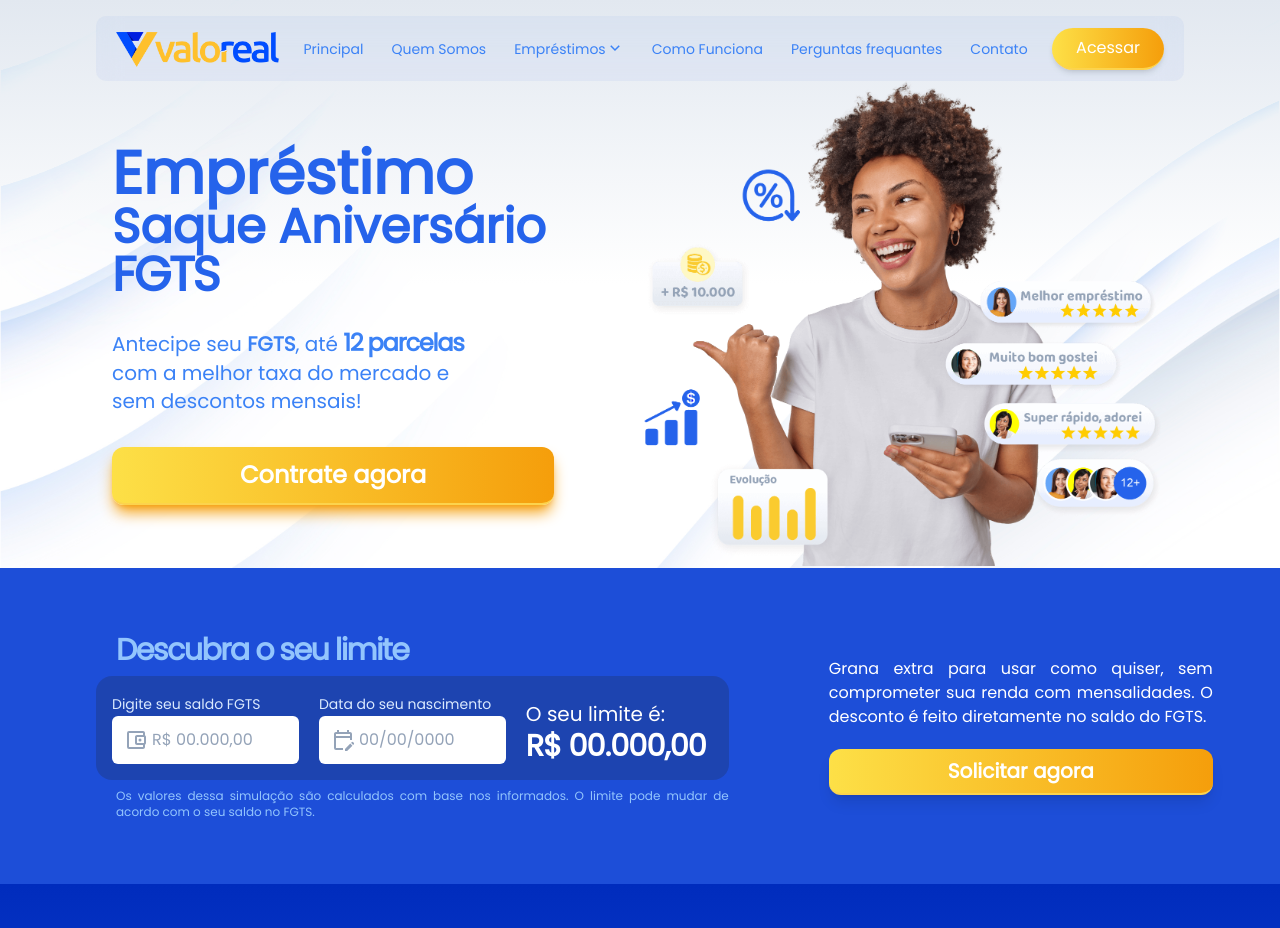
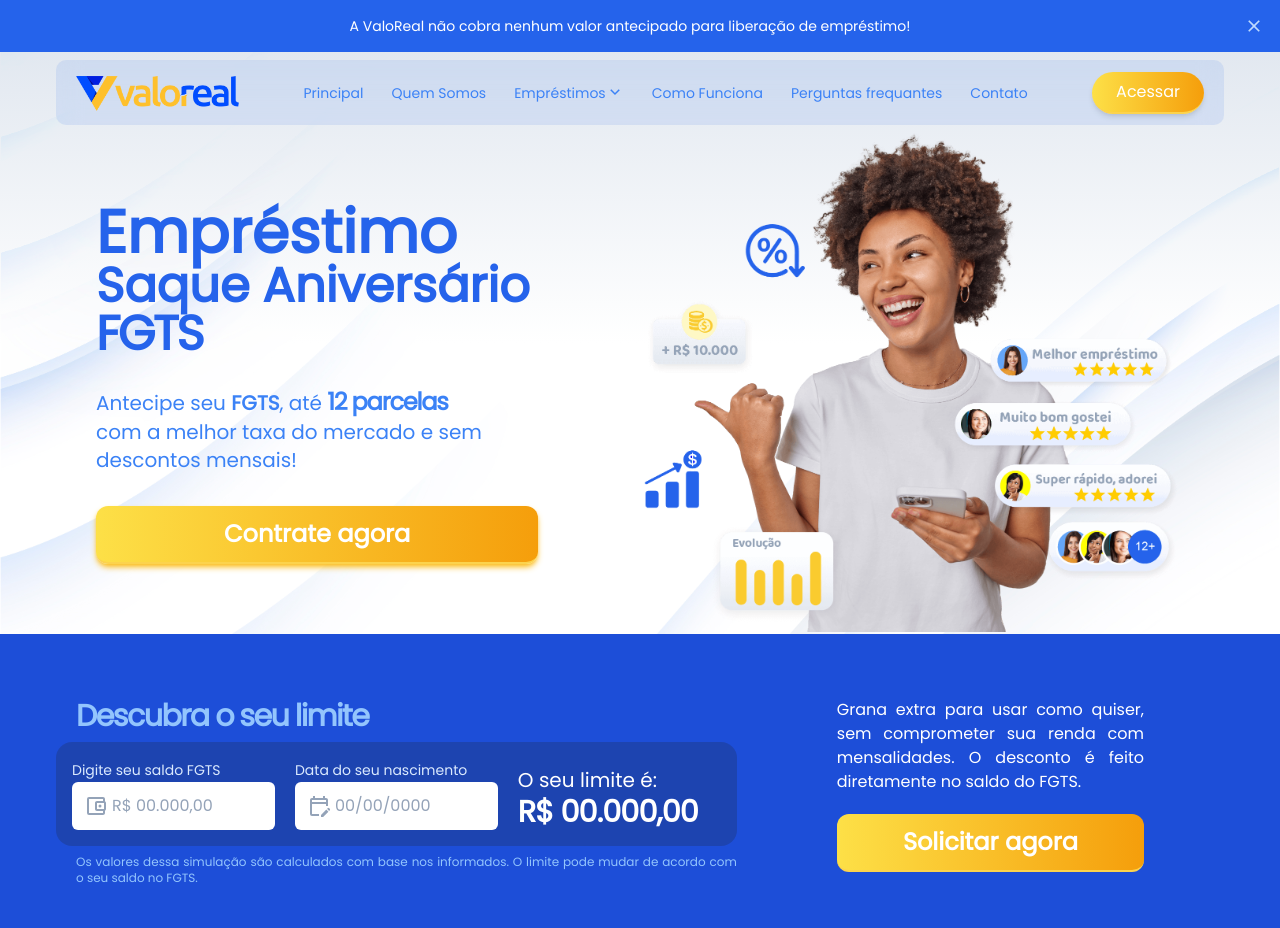
Before and after one commit to mdamascena/newsite, a Next.js app: page /saque-aniversario in a window 1280 px wide. Shown: the top 928 px of the page. Built offline with nearby package versions, Linux system fonts and the light colour scheme; a web font is replaced by a local one.

Commit message:
Adequação do alert

```diff
--- a/components/FGTS/MainFGTS.jsx
+++ b/components/FGTS/MainFGTS.jsx
@@ -1,26 +1,29 @@
 import Image from 'next/image'
-import CalcFGTS from '../FGTS/SimuladorFGTS'
 import ImgMain from '../../public/img/pers_home.png'
-
-import styled from "styled-components"
+import styled from 'styled-components'
 import tw from 'tailwind-styled-components'
 import { useState, useEffect } from "react"
+import Modal from '../GERAL/Modal'
 
 const BtnCalc = tw.button`
     bg-gradient-to-r
     from-yellow-300
     to-amber-500
     text-2xl
-    lg:py-3
     lg:px-32
     py-3
     px-20
+    lg:flex-none
+    flex-1
     poppins
     font-semibold
     rounded-xl
     text-white
     mt-8
-    shadow-lg
+    shadow-md
+    shadow-amber-400
+    border-b-2
+    border-amber-300
     focus:outline-none
     hover:shadow-md
     hover:bg-gradient-to-r
@@ -45,7 +48,7 @@ export default function MainFGTS (){
     return(
         <main className="bgMainFGTS">
 
-            <div className="px-4 lg:px-28 lg:pt-20 pt-28 grid grid-cols-1 lg:grid-cols-2">
+            <div className="px-4 lg:px-24 lg:pt-20 pt-28 grid grid-cols-1 lg:grid-cols-2">
 
                 <div className='poppins lg:my-auto mb-10'>
                     <EmpTitle>Empréstimo</EmpTitle>
@@ -58,16 +61,15 @@ export default function MainFGTS (){
                     </p>
 
                     <div className='flex justify-center lg:justify-start'>
-                        <BtnCalc className='shadow-amber-500 border-b-2 border-amber-300'>Contrate agora</BtnCalc>
+                        <BtnCalc>Contrate agora</BtnCalc>
                     </div>
 
                 </div>
 
                 <div className='-mb-1'>
-                    <Image src={ImgMain}/>
+                    <Image src={ImgMain} />
                 </div>
             </div>
         </main>
-
     )
 }
--- a/components/FGTS/RegrasGeraisFGTS.jsx
+++ b/components/FGTS/RegrasGeraisFGTS.jsx
@@ -1,6 +1,5 @@
 import Image from "next/image"
 import ImgFGTS from '../../public/img/modelo_cel.png'
-
 import {FaCheck} from 'react-icons/fa'
 import tw from 'tailwind-styled-components'
 
@@ -20,7 +19,10 @@ const BtnCalc = tw.button`
     rounded-xl
     text-white
     my-5
-    shadow-lg
+    shadow-md
+    shadow-amber-400
+    border-b-2
+    border-amber-300
     focus:outline-none
     hover:shadow-md
     hover:bg-gradient-to-r
@@ -36,7 +38,7 @@ export default function SectionDescFGTS() {
     return (
         <section className="bg-slate-50">
 
-            <div className="grid grid-cols-1 lg:grid-cols-2 mx-4 lg:mx-36 px-6">
+            <div className="grid grid-cols-1 lg:grid-cols-2 mx-5 lg:mx-36 lg:px-6">
 
                 <div className="col-span-1 poppins lg:order-2 lg:ml-10 lg:my-auto">
 
@@ -69,7 +71,7 @@ export default function SectionDescFGTS() {
                     </ul>
 
                     <div className='flex justify-center lg:justify-start'>
-                        <BtnCalc className='shadow-amber-500 border-b-2 border-amber-300'>Contrate agora</BtnCalc>
+                        <BtnCalc>Contrate agora</BtnCalc>
                     </div>
 
                 </div>
--- a/components/FGTS/TaxaFGTS.jsx
+++ b/components/FGTS/TaxaFGTS.jsx
@@ -2,7 +2,7 @@ import GuruFinanceiro from '../../components/ANIMACOES/AnimeFinancial.jsx'
 
 export default function SectionTaxa() {
     return (
-        <section className='bg-gradient-to-t from-slate-50 to-slate-100 lg:px-20 p-4'>
+        <section className='bg-gradient-to-t from-slate-50 to-slate-100 lg:px-14 p-4'>
 
             <div className='grid grid-cols-1 lg:grid-cols-3 rounded-3xl lg:p-5 lg:mx-32 p-6'>
 
@@ -11,12 +11,10 @@ export default function SectionTaxa() {
                 </div>
 
                 <div className='col-span-2 my-auto poppins text-slate-400 lg:text-xl text-md order-1 lg:order-2'>
-
                     <p className='text-4xl mb-5 font-bold'>Não deixe o seu FGTS parado!</p>
 
                     O Saque-Aniversário FGTS antecipado é fácil, rápido e você não tem dor de cabeça com imprevistos.
                     É uma das melhores opções de crédito sem comprometer sua renda com pagamento de parcelas!
-
                 </div>
 
             </div>
--- a/components/FGTS/VantagensFGTS.jsx
+++ b/components/FGTS/VantagensFGTS.jsx
@@ -57,7 +57,7 @@ const CardBack = tw.div`
 export default function SectionVantagens(){
     return(
         <section className='poppins bg-gradient-to-b from-[#002CBD] via-blue-700 to-blue-600 saturate-100'>
-            <div className='mx-4 lg:mx-24'>
+            <div className='mx-4 lg:mx-20'>
 
                 <div className='text-justify lg:pt-8 pt-8 lg:mb-8'>
                     <h1 className="text-blue-300 mx-4 lg:text-4xl text-2xl font-bold tracking-tight lg:mb-6 mb-2 p-3 text-center">
--- a/components/FGTS/SimuladorFGTS.jsx
+++ b/components/FORM/SimuladorFGTS.jsx
@@ -1,6 +1,5 @@
 import styled from "styled-components"
 import tw from 'tailwind-styled-components'
-
 import { useState, useEffect } from "react"
 import { MdOutlineEditCalendar } from 'react-icons/md'
 import { MdOutlineAccountBalanceWallet } from 'react-icons/md'
@@ -10,13 +9,16 @@ const BtnSolic = tw.button`
     from-yellow-300
     to-amber-500
     text-xl
+    lg:text-2xl
+    py-3
+    flex-1
     poppins
     font-semibold
     rounded-xl
     text-white
-    shadow-lg
+    border-b-2
+    border-amber-300
     focus:outline-none
-    hover:shadow-md
     hover:bg-gradient-to-r
     hover:to-amber-500
     hover:from-yellow-400
@@ -43,7 +45,7 @@ export default function SimuladorFGTS() {
     return (
         <section className="bg-blue-700 saturate-100 poppins">
 
-            <div className="grid grid-cols-1 lg:grid-cols-5 mx-4 lg:mx-24 py-8 lg:py-16">
+            <div className="grid grid-cols-1 lg:grid-cols-5 mx-4 lg:mx-14 py-8 lg:py-16">
 
                 <div className="col-span-3">
                     <h1 className="text-blue-300 text-center lg:text-left text-3xl mb-2 tracking-tighter font-bold ml-5">
@@ -82,17 +84,18 @@ export default function SimuladorFGTS() {
                     </p>
                 </div>
 
-                <div className="lg:col-span-2 col-span-1 lg:px-20 grid content-center">
+                <div className="lg:col-span-2 col-span-1 lg:px-20">
 
-                    <div className="text-justify mb-4 lg:mb-0 justify-items-center grid">
+                    <div className="text-justify mb-4 lg:mb-0">
+
                         <p className="text-white hidden lg:block">
                             Grana extra para usar como quiser, sem comprometer sua renda com mensalidades. O desconto é feito diretamente no saldo do FGTS.
                         </p>
-                        <div className="col-span-1 mt-5">
-                            <BtnSolic className="w-80 lg:w-96 py-3 lg:py-2 border-b-2 border-amber-300">
-                                Solicitar agora
-                            </BtnSolic>
+
+                        <div className="col-span-1 mt-5 flex">
+                            <BtnSolic>Solicitar agora</BtnSolic>
                         </div>
+
                     </div>
 
                 </div>
--- /dev/null
+++ b/components/GERAL/Alert.jsx
@@ -0,0 +1,39 @@
+import { useState, useEffect } from "react"
+import {MdOutlineClose} from 'react-icons/md'
+
+
+
+export default function AlertTaxa (){
+
+    const [closeClick, setCloseClick] = useState(false)
+    const [closeScroll, setCloseScroll] = useState(false)
+
+    const btnClose = () =>{
+        setCloseClick(true)
+    }
+
+    useEffect(
+        () => {
+            window.addEventListener('scroll', () => {
+                if (window.scrollY > 0 && closeClick == false) {
+                    setCloseScroll(true);
+                } else {
+                    setCloseScroll(false);
+                }
+            });
+        }, []
+    )
+
+    return(
+        <div className='bg-blue-600 p-3 lg:p-4 z-50' hidden={closeClick || closeScroll}>
+            <div className="flex">
+                <div className="poppins text-white lg:text-md text-sm text-center flex-1">
+                    A ValoReal não cobra nenhum valor antecipado para liberação de empréstimo!
+                </div>
+                <div className="flex-wrap text-blue-200 text-xl cursor-pointer">
+                    <MdOutlineClose onClick={btnClose}/>
+                </div>
+            </div>
+        </div>
+    )
+}
--- a/components/GERAL/Header_branco.jsx
+++ b/components/GERAL/Header_branco.jsx
@@ -4,6 +4,7 @@ import LogoA from '../../public/img/LOGO_AZUL.png'
 import tw from 'tailwind-styled-components'
 import { useEffect, useState } from 'react'
 import { RiArrowDownSLine } from 'react-icons/ri'
+import {MdOutlineClose} from 'react-icons/md'
 
 const Li = tw.li`
     hover:scale-[1.2]
@@ -56,9 +57,10 @@ const LiSm = tw.li`
 
 export default function Header() {
 
-    const [bgNavbar, setBgNavbar] = useState(['bg-opacity-5', 'text-blue-500', 'bg-blue-500', LogoA, 'hover:text-yellow-500']);
+    const [bgNavbar, setBgNavbar] = useState(['bg-opacity-10', 'text-blue-500', 'bg-blue-500', LogoA, 'hover:text-yellow-500']);
     const [mudaLinha, setMudaLinha] = useState(['w-6', '', 'w-4', 'scale-0', true]);
     const [dropMenu, setDropMenu] = useState(['h-0', true, 'hidden']);
+    const [closeAlert, setCloseAlert] = useState('flex')
 
     const abrirDrop = () => {
         if (dropMenu[1]) {
@@ -66,6 +68,10 @@ export default function Header() {
         } else {
             setDropMenu(['h-0', true, 'hidden']);
         }
+    }
+
+    const btnClose = () =>{
+        setCloseAlert('hidden')
     }
 
     const btnClick = () => {
@@ -89,7 +95,7 @@ export default function Header() {
                 if (window.scrollY > 0) {
                     setBgNavbar(['shadow-lg', 'text-white', 'bg-white', LogoB, 'hover:text-yellow-300']);
                 } else {
-                    setBgNavbar(['bg-opacity-5', 'text-blue-500', 'bg-blue-500', LogoA, 'hover:text-yellow-500']);
+                    setBgNavbar(['bg-opacity-10', 'text-blue-500', 'bg-blue-500', LogoA, 'hover:text-yellow-500']);
                 }
             });
         }, []
@@ -98,7 +104,7 @@ export default function Header() {
     return (
         <header className=''>
 
-            <div id='menuBar' className={`${bgNavbar[0]} z-50 backdrop-blur-md fixed py-2 px-[20px] rounded-[10px] left-0 right-0 flex flex-row items-center lg:mx-24 mx-4 top-4 bg-blue-600 duration-500`}>
+            <div id='menuBar' className={`${bgNavbar[0]} flex flex-row mt-2 z-50 backdrop-blur-md fixed py-2 px-[20px] rounded-[10px] left-0 right-0 items-center lg:mx-14 mx-4 bg-blue-600 duration-500`}>
 
                 <div className='pr-8 pt-2 lg:pr-0 hover:scale-110 hover:-rotate-6 duration-300 ease-in'>
                     <Image id='logoBranco' src={bgNavbar[3]} width={163.33} height={35} placeholder='blur' />
--- /dev/null
+++ b/components/GERAL/Modal.jsx
@@ -0,0 +1,12 @@
+
+export default function Modal (){
+    return(
+        <div className="bg-blue-900 fixed opacity-80 z-50 inset-0 overflow-auto">
+
+            <div class="relative w-11/12 max-w-lg mx-auto mt-8 mb-4 bg-white flex items-center h-screen">
+                ssssss
+            </div>
+
+        </div>
+    )
+}
--- a/pages/index.jsx
+++ b/pages/index.jsx
@@ -3,7 +3,6 @@ import styles from '../styles/Home.module.css'
 import Header from '../components/GERAL/Header'
 import MainHome from '../components/PRINCIPAL/MainHome'
 import Footer from '../components/GERAL/Footer'
-
 import TiposCred from '../components/PRINCIPAL/Modalidades'
 import Simulacao from '../components/PRINCIPAL/SimuladorGeral'
 
--- a/pages/saque-aniversario.jsx
+++ b/pages/saque-aniversario.jsx
@@ -1,13 +1,15 @@
 import Head from 'next/head'
-import lottie from 'lottie-web';
+import lottie from 'lottie-web'
 import styles from '../styles/Home.module.css'
+import AlertInfor from '../components/GERAL/Alert'
 import HeaderB from '../components/GERAL/Header_branco'
 import MainFGTS from '../components/FGTS/MainFGTS'
 import Vantagens from '../components/FGTS/VantagensFGTS'
 import TaxaFGTS from '../components/FGTS/TaxaFGTS'
 import RegrasFGTS from '../components/FGTS/RegrasGeraisFGTS'
-import CalcFGTS from '../components/FGTS/SimuladorFGTS'
+import SimulaFGTS from '../components/FORM/SimuladorFGTS'
 import Footer from '../components/GERAL/Footer'
+
 
 
 export default function Home() {
@@ -28,9 +30,10 @@ export default function Home() {
         <link rel="stylesheet" href="https://cdn.jsdelivr.net/npm/bootstrap-icons@1.8.1/font/bootstrap-icons.css"></link>
       </Head>
 
+      <AlertInfor/>
       <HeaderB/>
       <MainFGTS/>
-      <CalcFGTS/>
+      <SimulaFGTS/>
       <Vantagens/>
       <TaxaFGTS/>
       <RegrasFGTS/>
```
